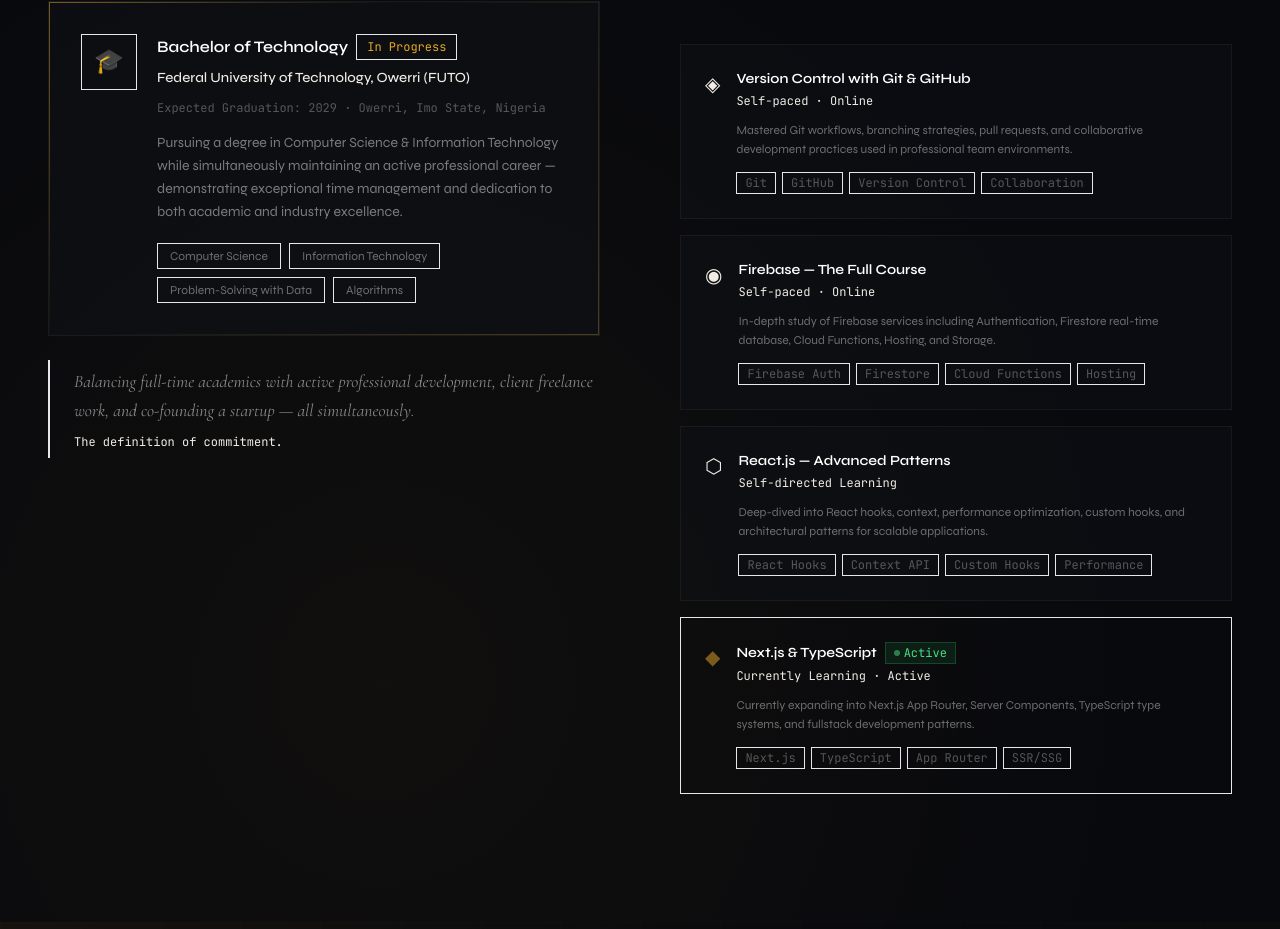
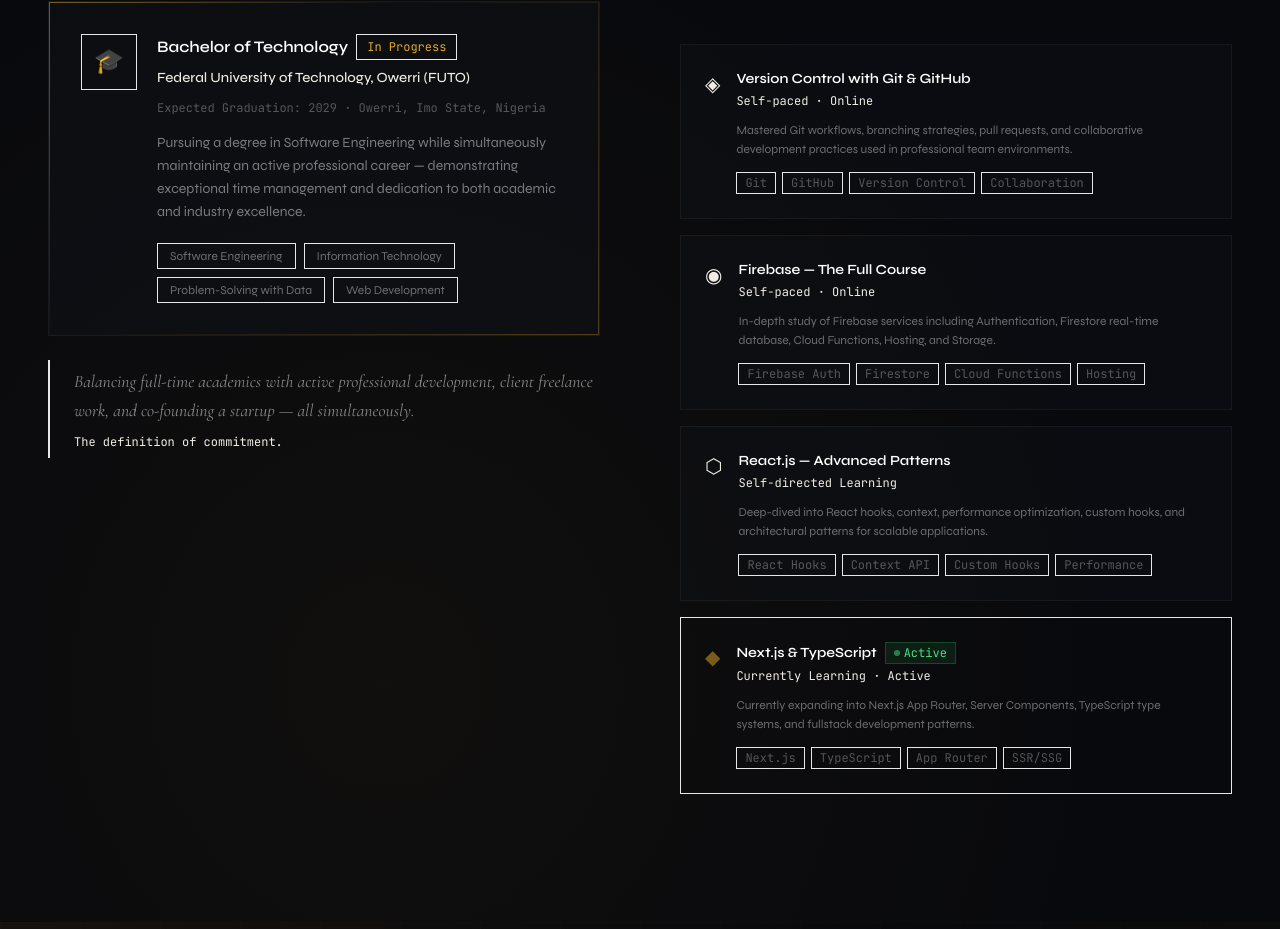
Before and after one commit to NJWILD/MY-PORTFOLIO, a Next.js app: page / in a window 1280 px wide. Shown: the part 7095-8024 px from the top of the page. Built offline with nearby package versions, Linux system fonts and the light colour scheme.

Commit message:
Changed education(minor)

```diff
--- a/components/Education.js
+++ b/components/Education.js
@@ -72,12 +72,12 @@ export default function Education() {
                     Expected Graduation: 2029 · Owerri, Imo State, Nigeria
                   </div>
                   <p className="text-white/45 text-sm leading-relaxed mb-5" style={{ fontFamily: 'var(--font-syne)' }}>
-                    Pursuing a degree in Computer Science & Information Technology while simultaneously
+                    Pursuing a degree in Software Engineering while simultaneously
                     maintaining an active professional career — demonstrating exceptional time management
                     and dedication to both academic and industry excellence.
                   </p>
                   <div className="flex flex-wrap gap-2">
-                    {['Computer Science', 'Information Technology', 'Problem-Solving with Data', 'Algorithms'].map(c => (
+                    {['Software Engineering', 'Information Technology', 'Problem-Solving with Data', 'Web Development'].map(c => (
                       <span
                         key={c}
                         className="px-3 py-1 text-xs bg-white/4 border border-white/8 text-white/40"
```
